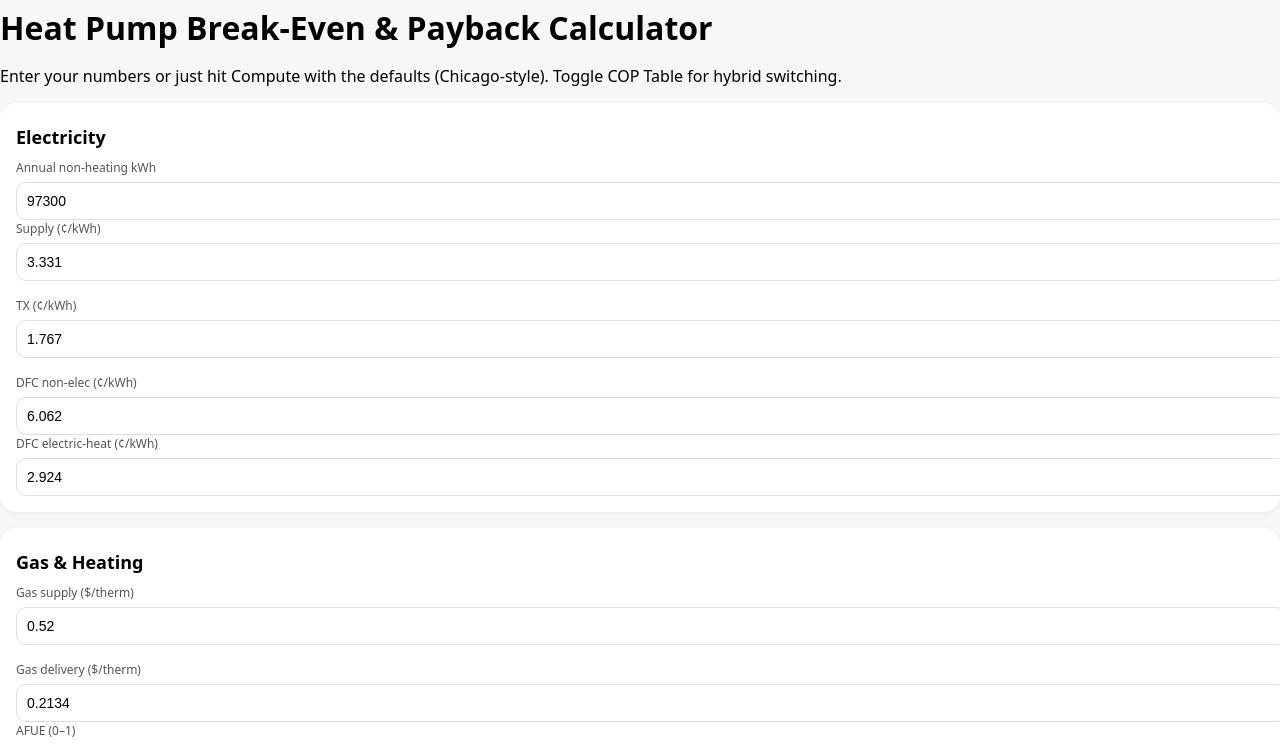
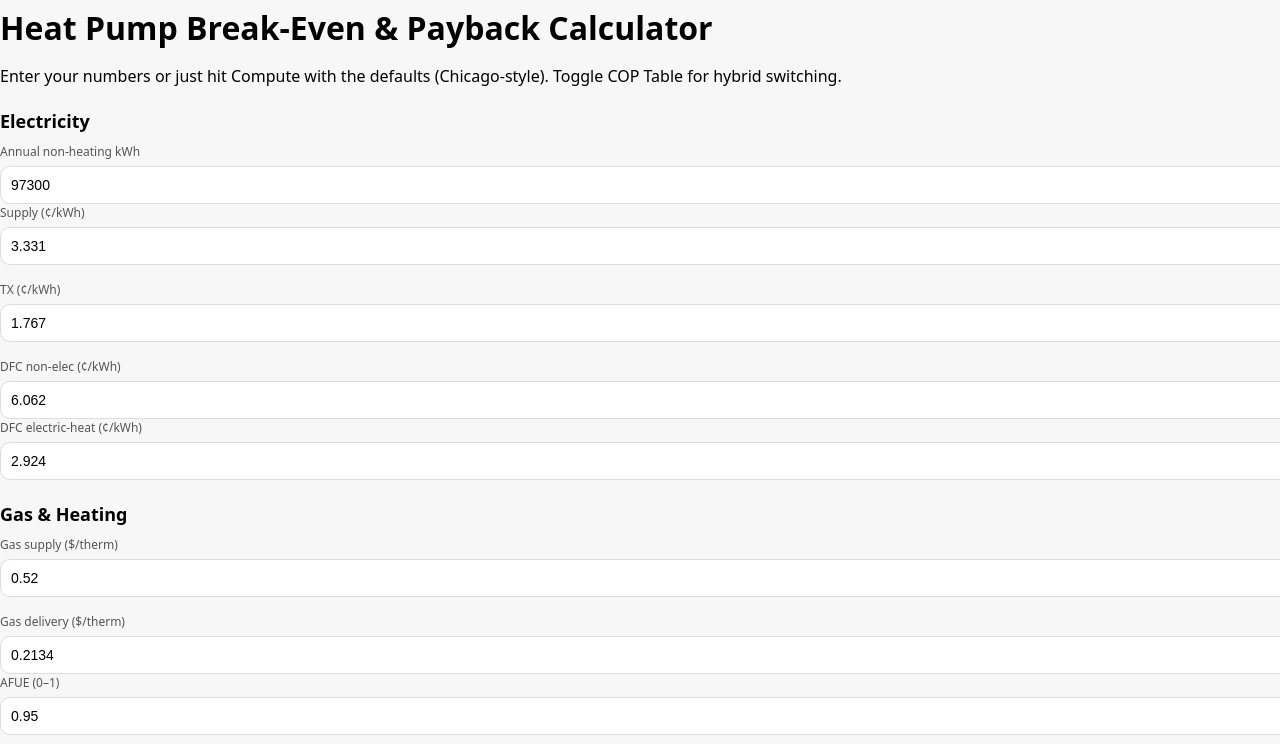
Before and after one commit to MaxVoltage52/heatpump-calculator, a React (Vite) app: page / in a window 1280 px wide. Shown: the top 744 px of the page. Built offline with nearby package versions, Linux system fonts and the light colour scheme; the HTML template or start-up script is replaced by a standard one.

Commit message:
Update card.jsx

```diff
--- a/src/components/ui/card.jsx
+++ b/src/components/ui/card.jsx
@@ -1,6 +1,15 @@
-export function Card({ className = '', children, ...props }) {
-  return <div className={`card ${className}`} {...props}>{children}</div>
+export function Card({ className = "", children, ...props }) {
+  return (
+    <div className={`rounded-2xl border bg-white shadow-sm ${className}`} {...props}>
+      {children}
+    </div>
+  );
 }
-export function CardContent({ className = '', children, ...props }) {
-  return <div className={`card-content ${className}`} {...props}>{children}</div>
+
+export function CardContent({ className = "", children, ...props }) {
+  return (
+    <div className={`p-4 ${className}`} {...props}>
+      {children}
+    </div>
+  );
 }
```
